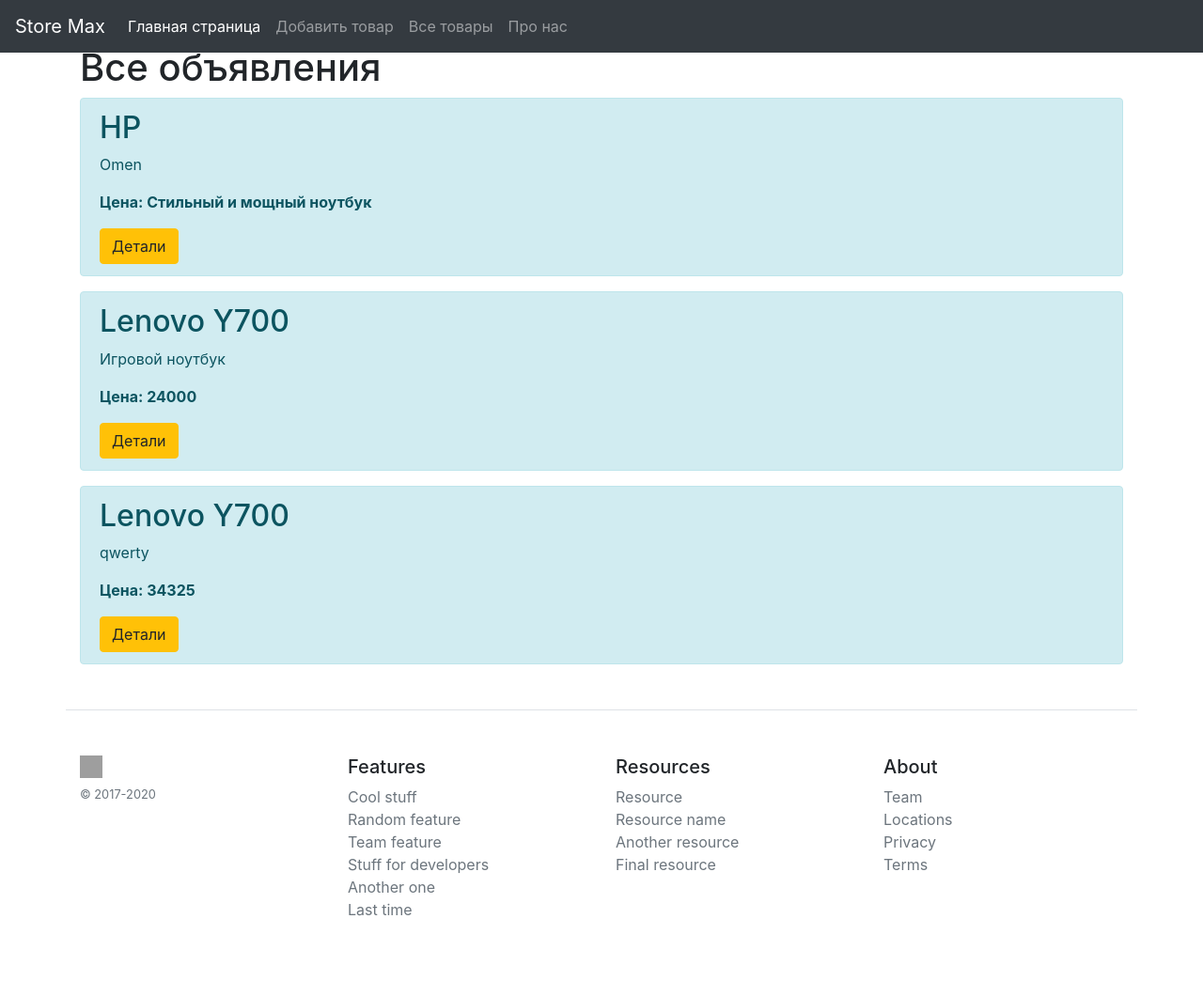
After one commit to Vova-H/Web_Flask, a Flask app: page /posters in a window 1280 px wide. The commit adds this page. Shown: the whole page at 94% size. Run offline with Flask 2, Linux system fonts and the light colour scheme; data comes from the database, SQL or seed files in the repository; both versions use the stored data as it was after the commit; some libraries are stand-ins or nearby versions; grey boxes are pictures that could not be loaded.

Commit message:
Добавлена возможность отображения данных из базы данных, для обработки данных были добавлены раметки: posters, post_view

```diff
--- a/app.py
+++ b/app.py
@@ -23,6 +23,19 @@
     return render_template("index.html")
 
 
+@app.route('/posters')
+def poster():
+    products = Product.query.order_by(Product.id.desc()).all()
+    return render_template("posters.html", products=products)
+
+@app.route('/posters/<int:id>')
+def poster_view(id):
+    product = Product.query.get(id)
+    return render_template("post_view.html", product=product)
+
+
+
+
 @app.route('/about')
 def about():
     return render_template("about.html")
@@ -39,7 +52,7 @@
         try:
             db.session.add(product)
             db.session.commit()
-            return redirect('/')
+            return redirect('/posters')
 
         except:
             return "Произошла ошибка "
--- a/templates/base.html
+++ b/templates/base.html
@@ -26,6 +26,9 @@
         </li>
         <li class="nav-item">
           <a class="nav-link" href="create_product">Добавить товар</a>
+        </li>
+          <li class="nav-item">
+          <a class="nav-link" href="posters">Все товары</a>
         </li>
         <li class="nav-item">
           <a class="nav-link" href="#" tabindex="-1" aria-disabled="true">Про нас</a>
--- /dev/null
+++ b/templates/posters.html
@@ -0,0 +1,27 @@
+{%extends 'base.html' %}
+
+
+{%block title%}
+Posters
+{%endblock%}
+
+
+
+{%block body%}
+
+
+<div class="container mt-5">
+    <h1>Все объявления</h1>
+
+    {% for element in products %}
+    <div class="alert alert-info">
+    <h2>{{element.title}}</h2>
+    <p>{{element.dis}}</p>
+    <p><b>Цена: {{element.price}}</b></p>
+    <a href="/posters/{{element.id}}" class="btn btn-warning">Детали</a>
+    </div>
+    {%endfor%}
+
+</div>
+
+{% endblock %}
```
Also changed, not shown: templates/post_view.html (added, +25 -0 lines), shop.db.
